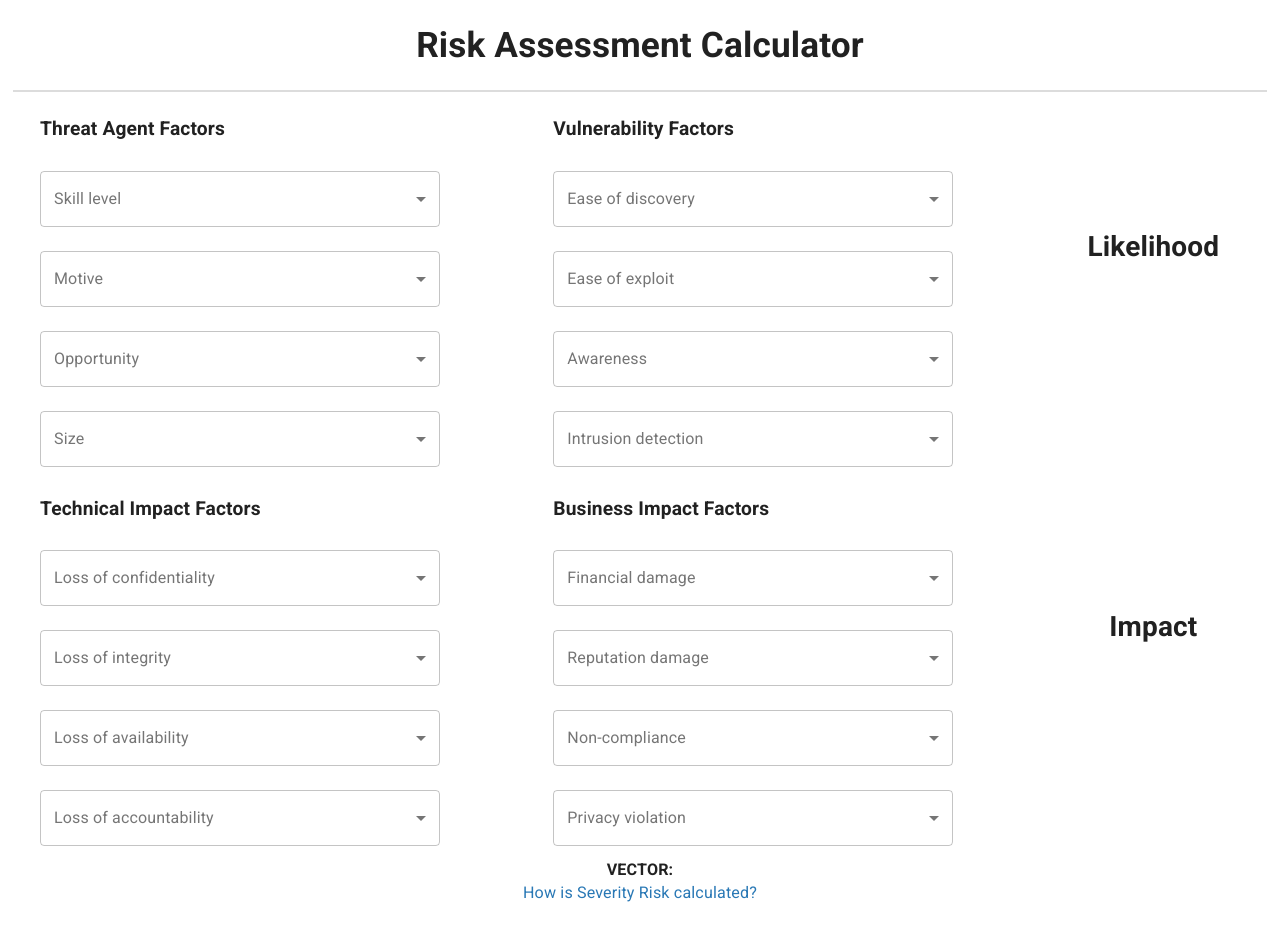
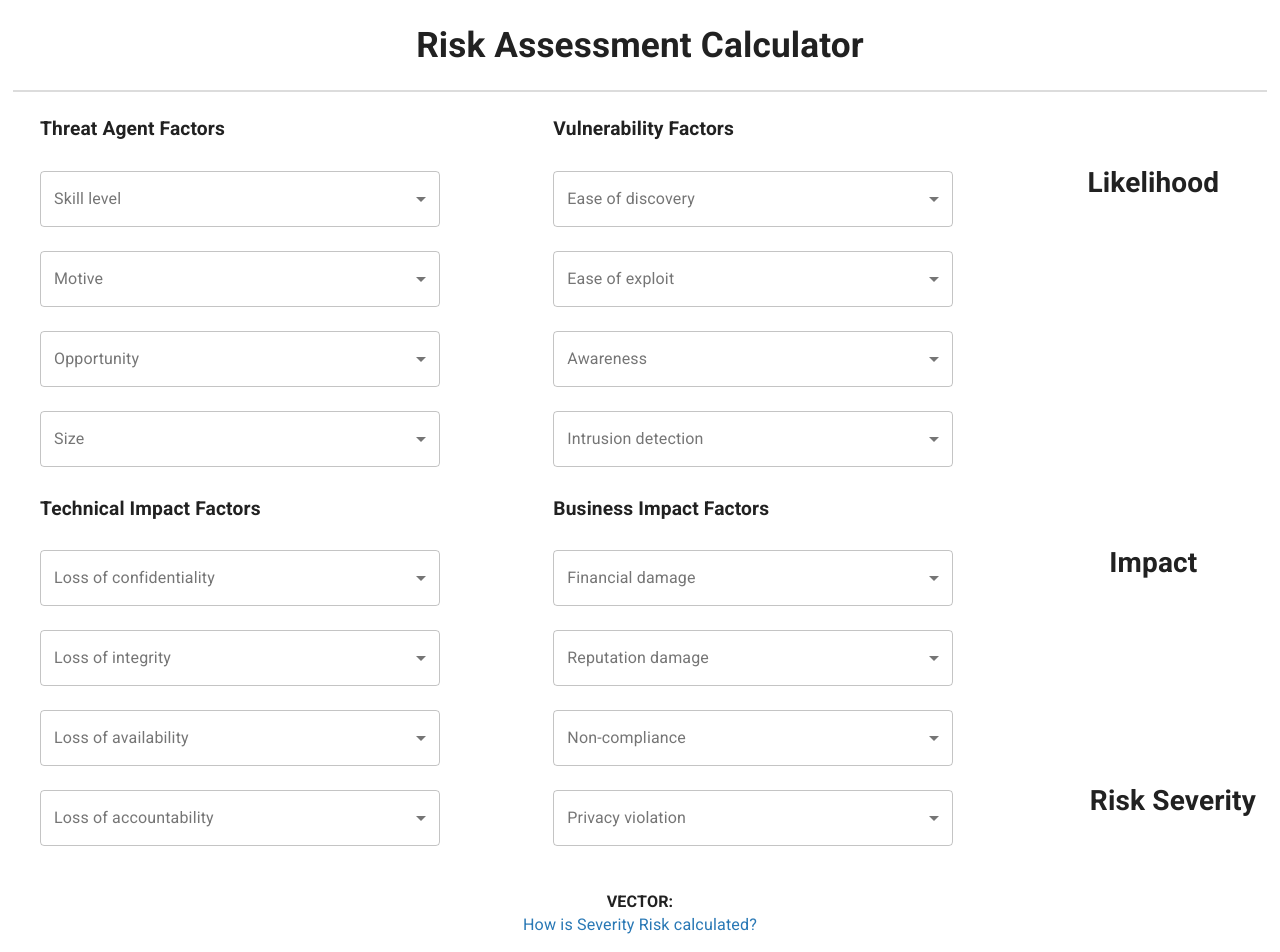
Before and after one commit to rajasoun/tdd-ts-jest-risk-calculator, a Next.js app: page / in a window 1280 px wide. Shown: the top 952 px of the page. Before the commit the page ends 904 px from the top, so only its background shows below. Built offline with nearby package versions, Linux system fonts and the light colour scheme.

Commit message:
Update risk factors rendering

```diff
--- a/src/component/calculator-modal.tsx
+++ b/src/component/calculator-modal.tsx
@@ -14,6 +14,7 @@ const useStyles = makeStyles((theme: Theme) =>
     createStyles({
         root: {
             flexGrow: 1,
+            margin: '2rem 0'
         }
     }),
 );
@@ -90,7 +91,7 @@ const StyledTd = styled.td`
 
 // const TdColoured =
 
-const Modal = (props) => {
+const Modal = (props: any) => {
     const classes = useStyles();
     const [open, setOpen] = useState(false);
     const theme = useTheme();
@@ -99,7 +100,7 @@ const Modal = (props) => {
     const handleClose = () => { setOpen(false); };
     return (
         <Grid container className={classes.root} >
-            <Grid item xs={12} >
+            <Grid item xs={12}>
                 <StyledFooterDiv>
                     <div>
                         <strong>VECTOR:</strong> <StyledParagraphTag>{props.vector}</StyledParagraphTag>
--- a/src/component/select.tsx
+++ b/src/component/select.tsx
@@ -13,38 +13,29 @@ const SelectDropDown = (props: any) => {
 
     const [dropDownData, setDropDownData] = useState('');
 
-    // if(dropDownData != '')
-    // {
-    // //   console.log(dropDownData);
-    //   let replaceBrackets: any = dropDownData.replace(":", " ");
-    // //   console.log(replaceBrackets);
-
-    //   let removeSpace: any = replaceBrackets.split(" ");
-    // //   console.log(removeSpace[0]);
-
-    //   vector.find((data: any) => data[removeSpace[0]] = parseInt(removeSpace[1]))
-    // }
-    const handleChange = (event:  React.ChangeEvent<{ name?: string | undefined; value: unknown; }>) => {
+    const handleChange = (
+        event:  React.ChangeEvent<{ name?: string | undefined; value: unknown; }>
+    ) => {
         setDropDownData(event.target.value as number)
         if (typeof window != "undefined" && !localStorage.getItem("vector")){
             localStorage.setItem("vector", JSON.stringify(
                 [
-                    {id: "TAF_SL", value: 1},
-                    {id: "TAF_M", value: 1},
-                    {id: "TAF_O", value: 0},
-                    {id: "TAF_S", value: 2},
-                    {id: "VF_ED", value: 1},
-                    {id: "VF_EE", value: 1},
-                    {id: "VF_A", value: 1},
-                    {id: "VF_ID", value: 2},
-                    {id: "TMF_LC", value: 2},
-                    {id: "TMF_LI", value: 1},
-                    {id: "TMF_LAV", value: 1},
-                    {id: "TMF_LAC", value: 1},
-                    {id: "BIF_FD", value: 1},
-                    {id: "BIF_RD", value: 1},
-                    {id: "BIF_NC", value: 2},
-                    {id: "BIF_PV", value: 3}
+                    {id: "TAF_SL", name: "SL", value: 1},
+                    {id: "TAF_M", name: "M", value: 1},
+                    {id: "TAF_O", name: "O",value: 0},
+                    {id: "TAF_S", name: "S", value: 2},
+                    {id: "VF_ED", name: "ED", value: 1},
+                    {id: "VF_EE", name: "EE", value: 1},
+                    {id: "VF_A", name: "A", value: 1},
+                    {id: "VF_ID", name: "ID", value: 2},
+                    {id: "TMF_LC", name: "LC", value: 2},
+                    {id: "TMF_LI", name: "LI", value: 1},
+                    {id: "TMF_LAV", name: "LAV", value: 1},
+                    {id: "TMF_LAC", name: "LAC", value: 1},
+                    {id: "BIF_FD", name: "FD", value: 1},
+                    {id: "BIF_RD", name: "RD", value: 1},
+                    {id: "BIF_NC", name: "NC", value: 2},
+                    {id: "BIF_PV", name: "PV", value: 3}
                 ])
             )
         }
@@ -53,37 +44,33 @@ const SelectDropDown = (props: any) => {
             vector.find((obj: any) => obj.id === event.target.name).value =
             (event.target.value).split(":")[1];
             localStorage.setItem("vector", JSON.stringify(vector))
+
             const vectorToString = Risk.vectorToString(vector)
-            console.log(vectorToString);
+            const risk = Risk.stringToVector(vectorToString)
 
-            const risk = Risk.stringToVector(vectorToString)
-            console.log(risk);
+            const likelihoodAvg = Risk.calculateAverage(risk.slice(0, 8));
+            const likelihoodLabel = Risk.rate(Number(likelihoodAvg));
+            const likelihoodLabelColour = Risk.colour(likelihoodLabel);
 
-            const likelihood = Risk.calculateAverage(risk.slice(0, 8));
-            console.log(likelihood);
-
-            const likelihoodLabel = Risk.rate(Number(likelihood));
-            console.log(likelihoodLabel);
-
-            const colour = Risk.colour(likelihoodLabel);
-            console.log(colour);
-
-            const impact = Risk.calculateAverage(risk.slice(8, 16));
-            console.log(impact);
-
-            const impactLabel = Risk.rate(Number(impact));
-            console.log(impactLabel);
+            const impactAvg = Risk.calculateAverage(risk.slice(8, 16));
+            const impactLabel = Risk.rate(Number(impactAvg));
+            const impactLabelColour = Risk.colour(impactLabel);
 
             const criticality = Risk.criticality(likelihoodLabel, impactLabel);
-            console.log(criticality);
+            const criticalityColour = Risk.colour(criticality)
 
-
-            props.sendData(likelihood, likelihoodLabel, colour, impact, impactLabel, vectorToString, criticality)
+            props.sendData({
+                "likelihoodAvg": likelihoodAvg,
+                "likelihoodLabel": likelihoodLabel,
+                "likelihoodLabelColour": likelihoodLabelColour,
+                "impactAvg": impactAvg,
+                "impactLabel": impactLabel,
+                "impactLabelColour": impactLabelColour,
+                "criticality": criticality,
+                "criticalityColour": criticalityColour,
+                "vector": vectorToString
+            })
         }
-
-
-
-
     };
 
     return (
--- a/src/pages/index.tsx
+++ b/src/pages/index.tsx
@@ -9,6 +9,18 @@ import SelectDropDown from '../component/select';
 import Modal from '../component/calculator-modal';
 import data from '../data/risk-calculator.json';
 import { useState } from 'react';
+
+interface RiskCalculation {
+    likelihoodAvg: string,
+    likelihoodLabel: string,
+    likelihoodLabelColour: string,
+    impactAvg: string,
+    impactLabel: string,
+    impactLabelColour: string,
+    criticality: string,
+    criticalityColour: string,
+    vector: string
+}
 
 const useStyles = makeStyles((theme: Theme) =>
     createStyles({
@@ -50,28 +62,15 @@ const StyleDiv = styled.div`
 `;
 
 const StyledParentDiv = styled.div`
-    margin-top: 8rem;
+    margin-top: 4rem;
     text-align: center;
 `;
 
-const variantSeverity : any = {
-    Medium: {
-        backgroundColor: "rgba(255, 169, 0)",
-        color: "#000"
-    },
-    Low: {
-        backgroundColor: "rgb(255, 255, 0)",
-        color: "#000"
-    },
-    High: {
-        backgroundColor: "rgba(255, 0, 0)",
-        color: "#000"
-    },
-    Critical: {
-        backgroundColor: "rgba(255, 102, 255)",
-        color: "#fff"
-    }
-};
+const StyledCriticallityDiv = styled.div`
+    margin-top: -6rem;
+    float: right;
+    text-align: center;
+`;
 
 const Styledlabel = styled.div`
     margin: 0 3rem;
@@ -79,59 +78,34 @@ const Styledlabel = styled.div`
     background-color: red;
     font-size: 1.15em;
     font-weight: 700;
-    ${({ variant }) => variant && variantSeverity[variant] && css`
-       background-color: ${variantSeverity[variant].backgroundColor};
-       color: ${variantSeverity[variant].color};
+    ${({ variant }) => variant && css`
+       background-color: ${variant};
    `}
 `;
 
 const LabelLayout = (props: any) => {
+
+    const data = props
+
     return (
         <StyledParentDiv>
-            <h1>{props.label}</h1>
+            <h1>{data.title}</h1>
             {
-                props.avg && (
+                data.avg && (
                     <div>
-                    <h3>{props.avg}</h3>
-                    <Styledlabel variant={props.score}>{props.score}</Styledlabel>
+                        <h3>{data.avg}</h3>
+                        <Styledlabel variant={data.color}>{data.label}</Styledlabel>
                     </div>
                 )
             }
-            {
-                props.impact && (
-                    <div>
-                    <h3>{props.impact}</h3>
-                    <Styledlabel variant={props.impactLabel}>{props.impactLabel}</Styledlabel>
-                    </div>
-                )
-            }
-            {props.criticality}
         </StyledParentDiv>
     )
 }
 
 const Home = ({data}: any) => {
     const classes = useStyles();
-    const [childPropsData, getChildPropsData] = useState({
-        score: "",
-        avg: "",
-        colour: "",
-        impact: "",
-        impactLabel: "",
-        vector: "",
-        criticality: ""
-    });
-    const getData = (val: any, ele: any, colour: any, impact: any, impactLabel: any, vector: any, criticality: any) => {
-        getChildPropsData({
-            "avg": val,
-            "score": ele,
-            "colour": colour,
-            "impact": impact,
-            "impactLabel": impactLabel,
-            "vector": vector,
-            "criticality": criticality
-        })
-    }
+    const [state, setState] = useState<RiskCalculation>();
+    const getData = (childData: RiskCalculation) => setState({...childData})
     return (
         <>
             <Head>
@@ -160,7 +134,20 @@ const Home = ({data}: any) => {
                                                     </FormControl>
                                                 </div>
                                             )
-                                        ): <LabelLayout score={childPropsData.score} avg={childPropsData.avg} colour={childPropsData.colour} label={ele.label} impact={childPropsData.impact} impactLabel={childPropsData.impactLabel} criticality={childPropsData.criticality}/>
+                                        ):
+                                        ele.label == 'Likelihood' ?
+                                        <LabelLayout
+                                            title={ele.label}
+                                            avg={state?.likelihoodAvg}
+                                            label={state?.likelihoodLabel}
+                                            color={state?.likelihoodLabelColour}
+                                        /> :
+                                        <LabelLayout
+                                            title={ele.label}
+                                            avg={state?.impactAvg}
+                                            label={state?.impactLabel}
+                                            color={state?.impactLabelColour}
+                                        />
                                     }
                                 </Grid>
                             )
@@ -168,7 +155,22 @@ const Home = ({data}: any) => {
                     }
                 </Grid>
             </Container>
-            <Modal vector={childPropsData.vector}/>
+            <Container>
+                <Grid container>
+                    <Grid item xs={12}>
+                        <StyledCriticallityDiv>
+                            <h1>Risk Severity</h1>
+                            {
+                                state?.criticalityColour &&
+                                <Styledlabel variant={state?.criticalityColour}>
+                                    {state?.criticality}
+                                </Styledlabel>
+                            }
+                        </StyledCriticallityDiv>
+                    </Grid>
+                </Grid>
+            </Container>
+            <Modal vector={state?.vector}/>
         </>
     )
 }
--- a/src/risk.ts
+++ b/src/risk.ts
@@ -18,9 +18,9 @@ class Risk {
    */
   vectorToString(vector: Array<ThreatVector>): string {
     // remove brackets
-    let result = '(' + vector[0].id + ":" + vector[0].value
+    let result = '(' + vector[0].name + ":" + vector[0].value
     for (let i = 1; i < vector.length; i++) {
-      result += '/' + vector[i].id + ':' + vector[i].value
+      result += '/' + vector[i].name + ':' + vector[i].value
     }
     result += ')';
     return result;
```
